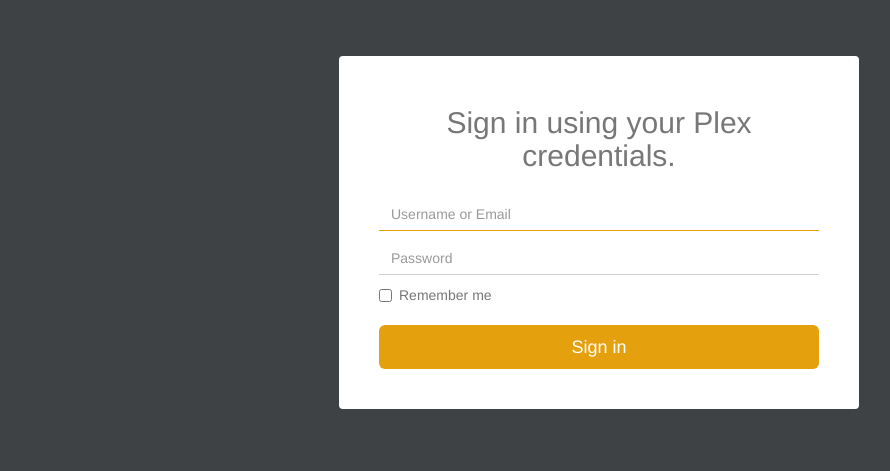
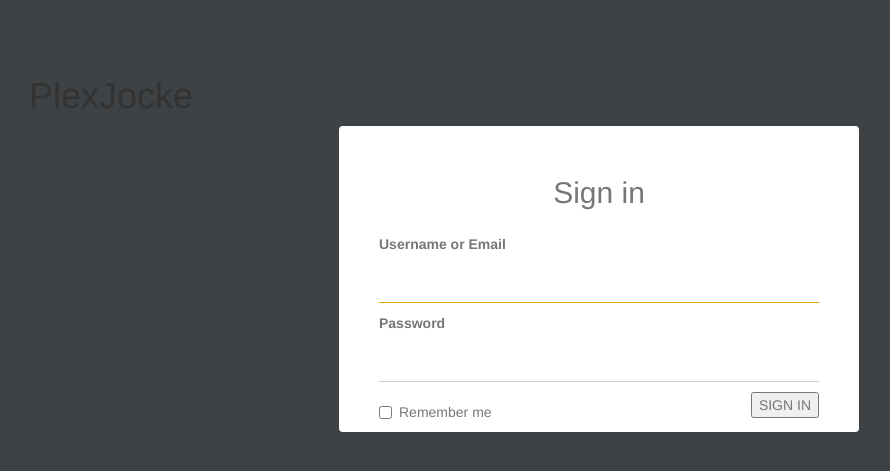
Before and after one commit to CyriusG/PlexJocke-Backend, a Django app: template templates/login/login.html in a window 1280 px wide. Shown: the top 471 px of the page, without its empty margins (41-931 px from the left). Run offline with Django 3.2, Linux system fonts and the light colour scheme; the template is opened without the code that fills it, so the values that code supplies are empty; some libraries are stand-ins or nearby versions.

Commit message:
* Disabled debugging. * Updated the login page template to match what’s served on the server. * Modified the URL routing to work better with how it’s deployed. * Made a template file for the settings.py file so that the file used for production is not overwritten each time the application is updated.

```diff
--- a/frontpage_backend/urls.py
+++ b/frontpage_backend/urls.py
@@ -16,12 +16,15 @@
 from django.conf.urls import include, url
 from django.contrib import admin
 from django.contrib.staticfiles.urls import staticfiles_urlpatterns
+from login.views import login, logout, authentication
 
 urlpatterns = [
     url(r'^admin/', admin.site.urls),
     url(r'^movie/', include('movie.api.urls', namespace="movie-api")),
     url(r'^show/', include('show.api.urls', namespace="show-api")),
-    url(r'^authentication/', include('login.urls', namespace="login")),
+    url(r'^auth/', authentication),
+    url(r'^login/', login),
+    url(r'^logout/', logout),
 ]
 
 urlpatterns += staticfiles_urlpatterns()
--- a/templates/login/login.html
+++ b/templates/login/login.html
@@ -5,16 +5,21 @@
   <head>
     <meta charset="utf-8">
     <meta http-equiv="X-UA-Compatible" content="IE=edge">
-    <meta name="viewport" content="width=device-width, initial-scale=1.0">
+    <meta name="viewport" content="width=device-width, initial-scale=1">
+    <link rel="shortcut icon" href="{% static 'img/favicon.ico' %}">
     <title>Login Page</title>
+    <link href="https://fonts.googleapis.com/css?family=Roboto" rel="stylesheet">
     <link rel="stylesheet" href="{% static 'css/bootstrap.min.css' %}" media="screen" title="no title">
     <link rel="stylesheet" href="{% static 'css/login.css' %}" media="screen" title="no title">
   </head>
   <body>
     <div class="container">
+
+      <h1>Plex<span>Jocke</span></h1>
+
       <form class="form-signin" method="post">
         {% csrf_token %}
-        <h2 class="form-signin-heading">Sign in using your Plex credentials. {{ token }} </h2>
+        <h2 class="form-signin-heading">Sign in </h2>
         {% if loginError %}
         <div class="alert alert-danger" role="alert">
           <span class="glyphicon glyphicon-exclamation-sign" aria-hidden="true"></span>
@@ -22,18 +27,18 @@
           Invalid credentials.
         </div>
         {% endif %}
-        <label for="inputEmail" class="sr-only">Username or Email</label>
-        <input type="text" id="inputText" class="form-control" placeholder="Username or Email" name="username" required autofocus>
-        <label for="inputPassword" class="sr-only">Password</label>
-        <input type="password" id="inputPassword" class="form-control" placeholder="Password" name="password" required>
+        <label for="inputEmail">Username or Email</label>
+        <input type="text" id="inputText" class="form-control" name="username" required autofocus>
+        <label for="inputPassword" >Password</label>
+        <input type="password" id="inputPassword" class="form-control" name="password" required>
 
-        <div class="checkbox">
+        <div class="checkbox pull-left">
           <label>
             <input type="checkbox" value="remember-me" name="rememberMe"> Remember me
           </label>
         </div>
 
-        <button class="btn btn-lg btn-primary btn-block" type="submit">Sign in</button>
+        <button class="btn-signin pull-right" type="submit">SIGN IN</button>
       </form>
     </div> <!-- /container -->
   </body>
```
Also changed, not shown: frontpage_backend/settings.template.py (renamed from frontpage_backend/settings.py, +5 -5 lines), 1 other file.
